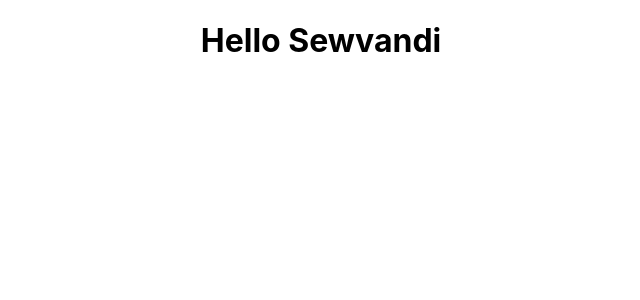
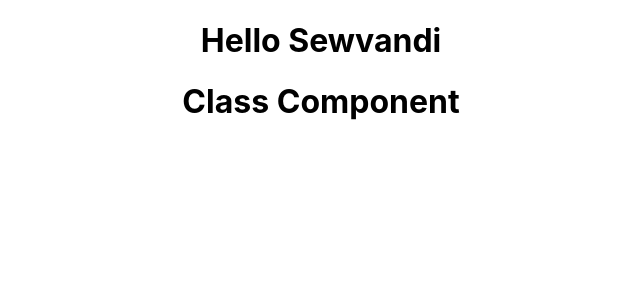
Before and after one commit to Sewvandiii/React-Fisrt-Step, a React (Create React App) app: page / in a window 1280 px wide. Shown: the top 300 px of the page, without its empty margins (319-959 px from the left). Built offline with nearby package versions, Linux system fonts and the light colour scheme.

Commit message:
Create a class component - Welcome.js

```diff
--- a/src/App.js
+++ b/src/App.js
@@ -2,11 +2,13 @@
 import logo from './logo.svg';
 import './App.css';
 import {Greet} from './Components/Greet'
+import Welcome from './Components/Welcome'
 
 function App() {
   return (
     <div className="App">
     <Greet />
+    <Welcome />
     </div>
   );
 }
--- /dev/null
+++ b/src/Components/Welcome.js
@@ -0,0 +1,11 @@
+import React, {Component} from 'react'
+
+//define the class
+class Welcome extends Component{
+    render(){
+        return<h1>Class Component</h1>
+    }
+
+}
+
+export default Welcome
```
